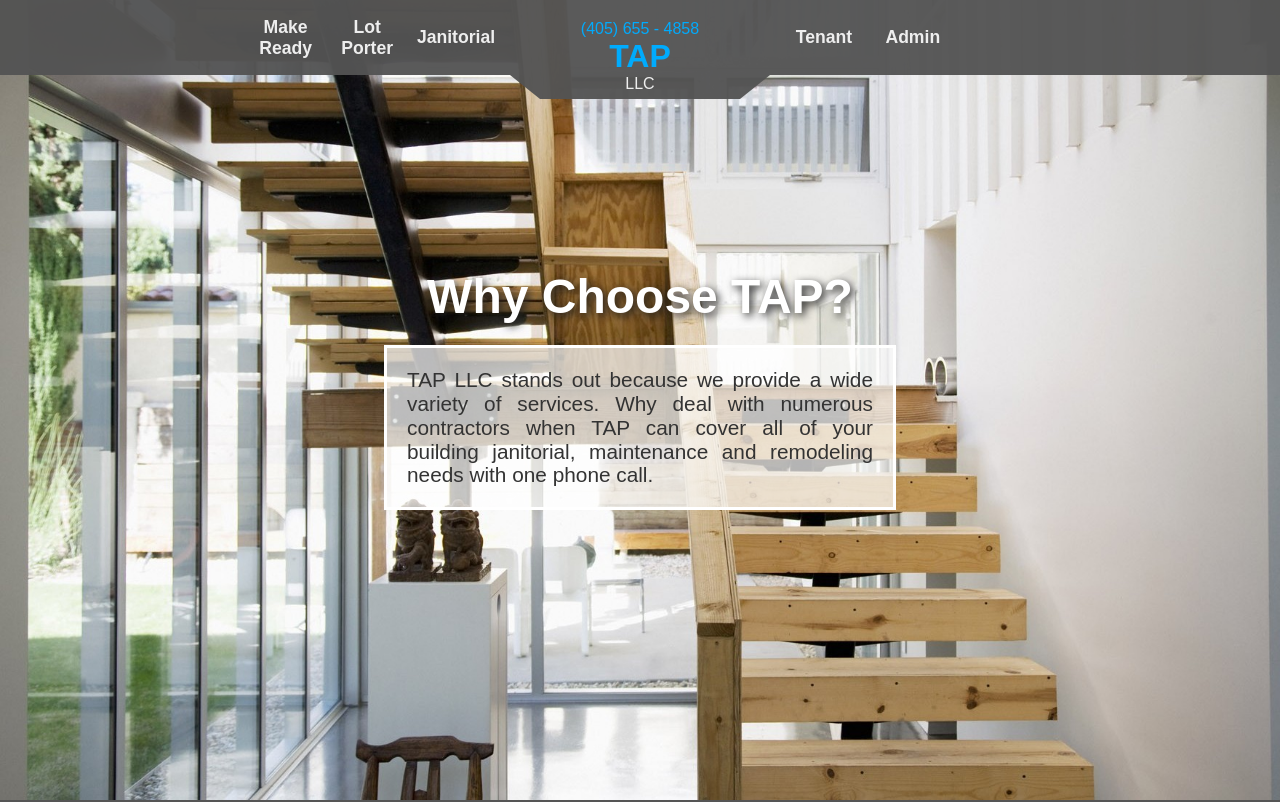
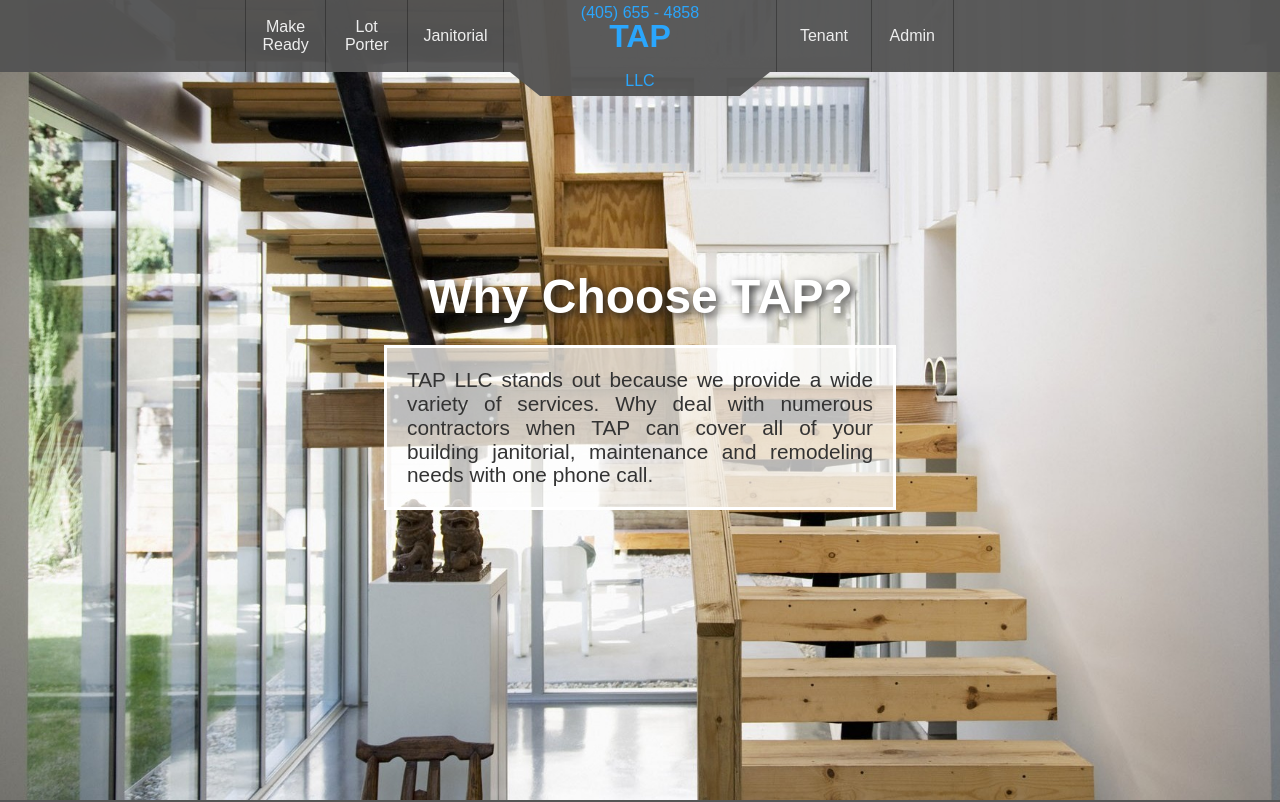
Before and after one commit to rokit/tapllc, a React (Create React App) app: page / in a window 1280 px wide. Shown: the top 802 px of the page. Built offline with nearby package versions, Linux system fonts and the light colour scheme.

Commit message:
fixed menu

```diff
--- a/src/App.css
+++ b/src/App.css
@@ -39,7 +39,6 @@ h1,h2,h3,h4,h5,h6 {
 	display: flex;
 	flex-direction: column;
 	top: 0;
-	z-index: -1;
 	width: 100%;
 	height: 100vh;
 	background-image: url("images/tommerton2010-interiors.jpg");
@@ -75,7 +74,8 @@ h1,h2,h3,h4,h5,h6 {
 #service-summary {
 	margin: auto;
 	text-align: left;
-	/* background-color: rgb(54, 36, 28); */
+	background-image: url(./images/brick.svg);
+	background-size: 80px 80px;
 }
 
 #service-summary p {
@@ -102,20 +102,10 @@ h1,h2,h3,h4,h5,h6 {
 	border-top:    4px solid #00abfd;
 	border-bottom: 4px solid #00abfd;
 }
-
-.quote-container {
-	display: flex;
-	flex-direction: row;
-	position: relative;
-	margin: auto;
-	width: 100%;
-	min-height: 400px;
-	color: black;
-}
-
 .qu {
 	background-image: url("./images/quote.svg");
 	background-repeat: no-repeat;
+	background-size: 100% 100%;
 	min-width:  30px;
 	max-width:  30px;
 	min-height: 30px;
@@ -131,27 +121,25 @@ h1,h2,h3,h4,h5,h6 {
 	bottom: 10px;
 	right: 6%;
 }
+.quote-container {
+	display: flex;
+	margin: auto;
+
+	width: 100%;
+	height: 400px;
+
+	color: black;
+}
 .quote {
-	display: flex;
-	flex-direction: column;
-	flex: 1;
+	margin: auto;
+
 	text-align: left;
-	margin: auto;
-}
-
-.quote p {
 	font-family: 'Abel', sans-serif;
 	font-size: 1.4rem;
 }
-
-.quote .the-quote {
-	margin: auto;
-	margin-left:  30px;
-	margin-right: 30px;
-	margin-bottom: 10px;
-}
-
 .quoted {
+	margin-top: 20px;
+	margin-right: 100px;
 	text-align: right;
 }
 
@@ -181,8 +169,8 @@ h1,h2,h3,h4,h5,h6 {
 		flex-direction: row;
 		width: 60%;
 	}
-	.quote p {
-		margin-left: 100px;
-		margin-right: 100px;
+	.quote {
+		margin-left:  40px;
+		margin-right: 40px;
 	}
 }
--- a/src/App.js
+++ b/src/App.js
@@ -15,15 +15,10 @@ import Service from './components/Service'
 // json services
 import services from './services/services.json'
 
-// images
-import brick from './images/brick.svg'
-
 class App extends Component {
 
 	render() {
-		let serviceSummaryStyle = {}
-		serviceSummaryStyle.backgroundImage = `url(${brick})`
-		serviceSummaryStyle.backgroundSize = "80px"
+
 		return (
 			<div className="App">
 				<Header />
@@ -42,7 +37,7 @@ class App extends Component {
 					col2="Terry"
 					col3="Office"
 				/>
-				<div id="service-summary" style={serviceSummaryStyle}>
+				<div id="service-summary">
 					<p>Does your vacancy need attention? We make it show ready and keep it that way. Are your parking lots covered with litter? We provide lot porter services 5 days per week. Is your building a bit run down?  TAP will paint and spruce it up.  Having difficulty with those tenant handyman requests? TAP LLC provides those services too! From changing light bulbs to resetting toilets…we work for you!</p>
 					<p>TAP offers contract and/or hourly options, from all-inclusive to limited, based upon your needs. We can customize a package that is perfect for you.</p>
 					<p>OUR GOAL is to make your property look great and make your job easier!!!</p>
@@ -61,13 +56,15 @@ class App extends Component {
 				<Carousel
 					showStatus={false}
 					infiniteLoop={true}
-					autoPlay={true}
+					autoPlay={false}
 					showThumbs={false}
 					showArrows={true}
 					onChange={() => {}}
 					onClickItem={() => {}}
 					onClickThumb={() => {}}
 				>
+					<Quote quote="Lorem ipsum dolor sit amet, consectetur adipiscing elit, sed do eiusmod tempor incididunt ut labore et dolore magna aliqua. Ut enim ad minim veniam, quis nostrud exercitation ullamco laboris nisi ut aliquip ex ea commodo consequat. Duis aute irure dolor in reprehenderit in voluptate velit esse cillum dolore eu fugiat nulla pariatur.Lorem ipsum dolor sit amet, consectetur adipiscing elit, sed do eiusmod tempor incididunt ut labore et dolore magna aliqua. Ut enim ad minim veniam, quis nostrud exercitation ullamco laboris nisi ut aliquip ex ea commodo consequat. Duis aute irure dolor in reprehenderit in voluptate velit esse cillum dolore eu fugiat nulla pariatur.Lorem ipsum dolor sit amet, consectetur adipiscing elit, sed do eiusmod tempor incididunt ut labore et dolore magna aliqua. Ut enim ad minim veniam, quis nostrud exercitation ullamco laboris nisi ut aliquip ex ea commodo consequat. Duis aute irure dolor in reprehenderit in voluptate velit esse cillum dolore eu fugiat nulla pariatur." />
+
 					<Quote quote="Lorem ipsum dolor sit amet, consectetur adipiscing elit, sed do eiusmod tempor incididunt ut labore et dolore magna aliqua. Ut enim ad minim veniam, quis nostrud exercitation ullamco laboris nisi ut aliquip ex ea commodo consequat. Duis aute irure dolor in reprehenderit in voluptate velit esse cillum dolore eu fugiat nulla pariatur." />
 
 					<Quote quote="Sed ut perspiciatis unde omnis iste natus error sit voluptatem accusantium doloremque laudantium, totam rem aperiam, eaque ipsa quae ab illo inventore veritatis et quasi architecto beatae vitae dicta sunt explicabo. Nemo enim ipsam voluptatem quia voluptas sit aspernatur aut odit aut fugit, sed quia consequuntur magni dolores eos qui ratione voluptatem sequi nesciunt." />
@@ -87,13 +84,13 @@ export default App;
 
 const Quote = (props) => (
 	<div className="cSlide">
-			<div className="qu quote-left" />
+		<div className="qu quote-left" />
 		<div className="quote-container">
 			<div className="quote">
 				<p className="the-quote">{props.quote}</p>
 				<p className="quoted">- Joe Perry</p>
 			</div>
 		</div>
-			<div className="qu quote-right" />
+		<div className="qu quote-right" />
 	</div>
 )
--- a/src/components/Header.css
+++ b/src/components/Header.css
@@ -1,27 +1,70 @@
-.main-header p {
-	display: block;
-}
-
-.main-header {
-	color: rgb(238, 238, 238);
+header {
 	background-color: hsla(202, 0%, 33%, 0.96);
 	position: fixed;
+	z-index: 9999;
 	width: 100%;
 	top: 0;
 }
-
-.app-header {
+nav ul {
+	list-style-type: none;
+	margin: 0;
+	padding: 0;
+}
+nav ul li {
 	display: block;
-	align-items: center;
-	min-height: 4.5rem;
+	color: rgba(238,238,238,0);
+	height: 0rem;
+	transition: height 200ms;
 }
 
+nav ul li a {
+	display: flex;
+	flex-direction: column;
+	cursor: pointer;
+	height: 100%;
+
+	transition: background 200ms;
+}
+nav ul li .name {
+	margin: auto;
+}
+.customLink .name {
+	padding: 0px 6px;
+	transition: transform 200ms;
+}
+.customLink:hover {
+	background-color: #2AA6FD;
+}
+.customLink:hover .name {
+	transform: translateY(-4px);
+}
 .logo {
-	color: #00abfd;
-	cursor: pointer;
-	padding-top: 20px;
+	height: 4.5rem;
+	color: #2AA6FD;
 	grid-area: logo;
-	width: 100%;
+}
+.logo .phone-number {
+	position: absolute;
+	top: 4px;
+	left: 0;
+	right: 0;
+}
+.logo .trapezoid {
+	position: absolute;
+	border-top: 1.5rem solid hsla(202, 0%, 33%, 0.96);
+	border-left: 30px solid transparent;
+	border-right: 30px solid transparent;
+	height: 0;
+	left: calc(50% - 130px);
+	bottom: -1.5rem;
+	width: 200px;
+}
+.logo .llc {
+	position: absolute;
+	text-align: center;
+	top: -1.5rem;
+	left:0;
+	right:0;
 }
 
 .hamburger {
@@ -33,45 +76,7 @@
 }
 
 .hamburger:hover {
-	background-color: #555;
-}
-
-.customLink {
-	font-weight: bold;
-	font-size: 1.1rem;
-	display: flex;
-	width: 100%;
-
-	transition: height 200ms;
-}
-/* .customLink .service-text {
-	position: absolute;
-	bottom: -6px;
-	left: 0;
-	right: 0;
-	font-size: 0.7rem;
-} */
-.customLink a {
-	position: relative;
-	cursor: pointer;
-	display: flex;
-	flex-direction: column;
-	width: 100%;
-	height: 5rem;
-
-	transition: background 200ms;
-}
-.customLink a:hover {
 	background-color: rgba(255,255,255,0.2);
-}
-.customLink .name {
-	/* flex: 9 0; */
-	padding: 4px 4px;
-	margin: auto;
-	transition: transform 200ms;
-}
-.customLink a:hover .name {
-	transform: translateY(-4px);
 }
 .active {
 	background-color: rgba(255,255,255,0.3);
@@ -95,51 +100,49 @@
 .link6 {
 	grid-area: link6;
 }
-.trapezoid {
-	position: absolute;
-	border-top: 1.5rem solid hsla(202, 0%, 33%, 0.96);
-	border-left: 30px solid transparent;
-	border-right: 30px solid transparent;
-	height: 0;
-	left: 0;
-	right: 0;
-	/* bottom: -1.5rem; */
-	width: 200px;
-	margin: auto;
-}
-.llc {
-	position: absolute;
-	text-align: center;
-	top: -1.5rem;
-	left:0;
-	right:0;
-}
+
 @media screen and (min-width: 768px) {
-	.app-header {
-		display: flex;
+	.link1 {
+		border-left: 1px solid rgba(0,0,0,0.3);
+		border-right: 1px solid rgba(0,0,0,0.3);
+		grid-area: link1;
+	}
+	.link2 {
+		border-right: 1px solid rgba(0,0,0,0.3);
+		grid-area: link2;
+	}
+	.link3 {
+		border-right: 1px solid rgba(0,0,0,0.3);
+		grid-area: link3;
+	}
+	.link4 {
+		border-left: 1px solid rgba(0,0,0,0.3);
+		border-right: 1px solid rgba(0,0,0,0.3);
+		grid-area: link4;
+	}
+	.link5 {
+		border-right: 1px solid rgba(0,0,0,0.3);
+		grid-area: link5;
+	}
+	.link6 {
+		border-right: 1px solid rgba(0,0,0,0.3);
+		grid-area: link6;
 	}
 }
 @supports (grid-area: auto) {
-	.customLink a {
-		height: auto;
-	}
-	.app-header {
-		display: grid;
-		grid-template-columns: 1fr 1fr 1fr;
-		grid-template-areas:
-    ".     logo  hamburger"
-    "link1 link1 link1"
-    "link2 link2 link2"
-    "link3 link3 link3"
-    "link4 link4 link4"
-    "link5 link5 link5"
-    "link6 link6 link6";
-	}
 	@media screen and (min-width: 768px) {
-		.app-header {
+		.hamburger {
+			display: none;
+		}
+		nav ul {
+			display: grid;
 			grid-template-columns: minmax(0, 3fr) minmax(4.75rem, 1fr) minmax(4.75rem, 1fr) minmax(6rem, 1fr)  minmax(17rem, 2fr)    minmax(6rem, 1fr) minmax(4.75rem, 1fr) minmax(4.75rem, 1fr) minmax(0, 3fr);
 			grid-template-areas:
 			". link1 link2 link3 logo link4 link5 . .";
 		}
+		nav ul li {
+			height: 4.5rem;
+			color: rgba(238,238,238,1);
+		}
 	}
 }
--- a/src/components/Header.js
+++ b/src/components/Header.js
@@ -9,27 +9,7 @@ var Link = Scroll.Link
 
 class Header extends Component {
 	state = {
-		bMobile: true,
 		bNavVisible: false
-	}
-
-	componentDidMount() {
-		this.updateDimensions();
-		window.addEventListener("resize", this.updateDimensions.bind(this));
-	}
-
-	updateDimensions = () => {
-		if (window.innerWidth >= 768) {
-			this.setState({
-				bMobile: false,
-				bNavVisible: true
-			})
-		} else {
-			this.setState({
-				bMobile: true,
-				bNavVisible: false
-			})
-		}
 	}
 
 	handleHamburgerClick = () => {
@@ -39,72 +19,64 @@ class Header extends Component {
 	}
 
 	handleSetActive = () => {
-		if (this.state.bMobile) {
 		this.setState({
 			bNavVisible: false
 		})
 	}
-	}
 
 	render() {
 
-		let scrollOffset = -98
+		let scrollOffset = -96
 		let linkStyle = {}
-		linkStyle.visibility = "visible"
 
-		// // if we're on mobile and we have the menu open
-		if (this.state.bNavVisible && this.state.bMobile) {
+		if (this.state.bNavVisible) {
 			linkStyle.height = "4.5rem"
-		}
-		// if we're on desktop (nav is always visible on desktop)
-		else if (this.state.bNavVisible) {
-			linkStyle.height = "100%"
-		} else {
-			linkStyle.height = "0rem"
-			linkStyle.visibility = "hidden"
+			linkStyle.color = "rgba(238,238,238,1)"
 		}
 
 		return (
-			<header className="main-header">
-				<div className="app-header">
+			<header>
+				<nav>
+					<ul>
 
-					<div className="logo">
-						<span>(405) 655 - 4858</span>
-						<Link activeClass="active" to="why-choose" spy={true} smooth={true} offset={scrollOffset} duration={500} onSetActive={this.handleSetActive}>
-							<h1>TAP</h1>
+						<li className="logo">
+							<span className="phone-number">(405) 655 - 4858</span>
+							<Link activeClass="none" to="why-choose" spy={true} smooth={true} offset={scrollOffset} duration={500} onSetActive={this.handleSetActive}>
+								<h1 className="name">TAP</h1>
 							</Link>
-					</div>
-
-					{this.state.bMobile && <img onClick={this.handleHamburgerClick} className="hamburger" src={threeBars} alt="navigation menu button" />}
-
-					<div style={linkStyle} className="customLink link1">
+							<div className="trapezoid"><div className="llc">LLC</div></div>
+						</li>
+						<li style={linkStyle} className="customLink link1">
 							<Link activeClass="active" to="make-ready" spy={true} smooth={true} offset={scrollOffset} duration={500} onSetActive={this.handleSetActive}>
 								<p className="name">Make Ready</p>
 							</Link>
-					</div>
-					<div style={linkStyle} className="customLink link2">
+						</li>
+						<li style={linkStyle} className="customLink link2">
 							<Link activeClass="active" to="lot-porter" spy={true} smooth={true} offset={scrollOffset} duration={500} onSetActive={this.handleSetActive}>
 								<p className="name">Lot Porter</p>
 							</Link>
-					</div>
-					<div style={linkStyle} className="customLink link3">
+						</li>
+						<li style={linkStyle} className="customLink link3">
 							<Link activeClass="active" to="janitorial" spy={true} smooth={true} offset={scrollOffset} duration={500} onSetActive={this.handleSetActive}>
 								<p className="name">Janitorial</p>
 							</Link>
-					</div>
-					<div style={linkStyle} className="customLink link4">
+						</li>
+						<li style={linkStyle} className="customLink link4">
 							<Link activeClass="active" to="tenant" spy={true} smooth={true} offset={scrollOffset} duration={500} onSetActive={this.handleSetActive}>
 								<p className="name">Tenant</p>
 							</Link>
-					</div>
-					<div style={linkStyle} className="customLink link5">
+						</li>
+						<li style={linkStyle} className="customLink link5">
 							<Link activeClass="active" to="admin" spy={true} smooth={true} offset={scrollOffset} duration={500} onSetActive={this.handleSetActive}>
 								<p className="name">Admin</p>
 							</Link>
-					</div>
+						</li>
 
-				</div>
-					<div className="trapezoid"><div className="llc">LLC</div></div>
+					</ul>
+					<img onClick={this.handleHamburgerClick} className="hamburger" src={threeBars} alt="navigation menu button" />
+
+				</nav>
+
 			</header>
 		)
 	}
--- a/src/components/Service.css
+++ b/src/components/Service.css
@@ -1,13 +1,11 @@
 .service {
 	margin-top: 100px;
-	/* min-height: 70vh; */
 }
 
 .service .title-image {
 	display: flex;
 	flex-direction: column;
 	min-height: 100px;
-	/* border-top: 10px solid #00abfd; */
 	background-image: url("../images/service-title.svg");
 	background-repeat: no-repeat;
 	background-position: center;
@@ -49,6 +47,7 @@
 	margin: auto;
 	margin-right: 20px;
 	max-height: 30px;
+	max-width:  30px;
 }
 
 .service-flex {
@@ -64,6 +63,7 @@
 @media screen and (min-width: 768px) {
 	.service li img {
 		max-height: 50px;
+		max-width:  50px;
 	}
 	.service li {
 		font-size: 2rem;
```
Also changed, not shown: src/images/brick.svg, src/images/service-title.svg. Lines whose indentation alone changed are shown as unchanged.
